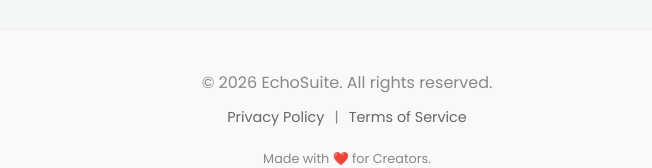
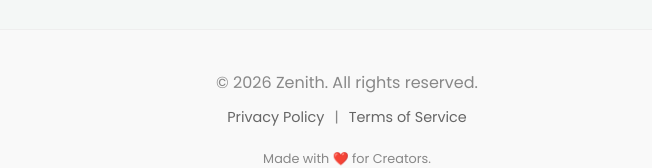
Before and after one commit to digitaltoolshub29/echosuite, a React (Vite) app in the folder frontend/: page / in a window 1280 px wide. Shown: the part 2997-3165 px from the top of the page, without its empty margins (293-945 px from the left). Built offline with nearby package versions, Linux system fonts and the light colour scheme.

Commit message:
chore: Update brand name in footer

```diff
--- a/frontend/src/pages/Home.jsx
+++ b/frontend/src/pages/Home.jsx
@@ -153,9 +153,9 @@
         </form>
       </section>
 
-      {/* Footer (Restored Links!) */}
+      {/* Footer - THIS IS THE MODIFIED PART */}
       <footer style={{ textAlign: 'center', padding: '40px 20px', color: '#888', borderTop: '1px solid #eee', marginTop: '40px', backgroundColor: '#f9f9f9' }}>
-        <p>&copy; 2026 EchoSuite. All rights reserved.</p>
+        <p>&copy; 2026 Zenith. All rights reserved.</p>
         <div style={{ marginTop: '10px', fontSize: '0.9rem' }}>
           <Link to="/privacy" style={{ margin: '0 10px', color: '#666' }}>Privacy Policy</Link>
           |
```
